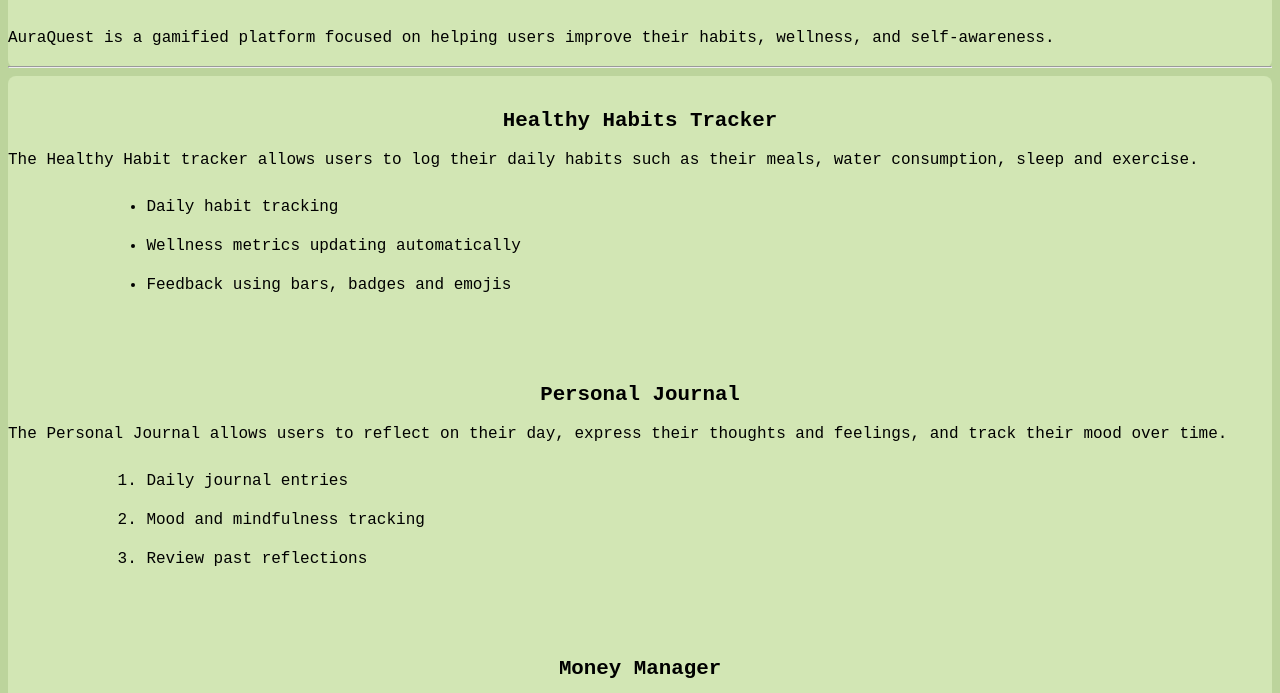
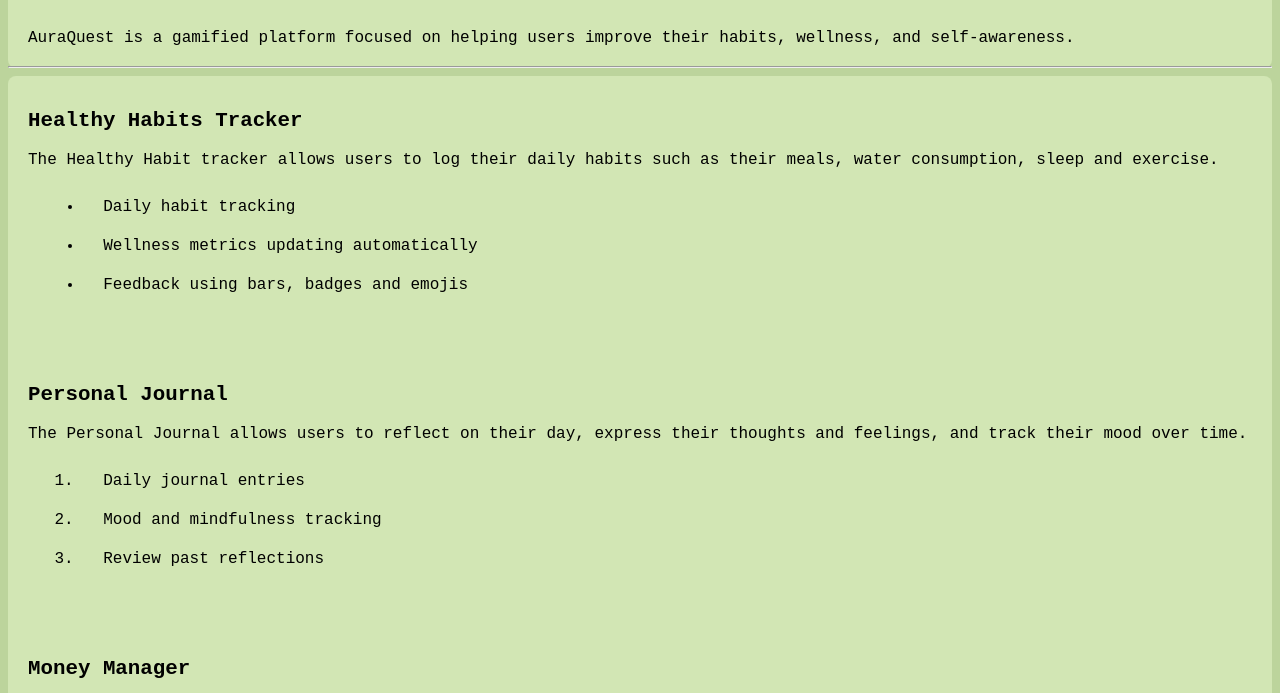
Before and after one commit to IvanDu88/AuraQuest, a plain HTML site: page about.html in a window 1280 px wide. Shown: the part 86-779 px from the top of the page. Drawn offline with Linux system fonts and the light colour scheme.

Commit message:
Add files via upload

```diff
--- a/about.css
+++ b/about.css
@@ -6,8 +6,8 @@
     line-height: 1.5;
 }
 ul, ol{
-    width: 80%;
-    margin: 10px auto;
+    width: 90%;
+    margin: auto;
     text-align: left;
     font-size: 16px;
 }
@@ -16,12 +16,16 @@
     margin: 5px 0;
 }
 section{
+    text-indent: 20px;
     background-color: rgb(210, 230, 180);
     border-radius: 8px;
 }
 
-h1, h2{
+h1{
     text-align: center;
+}
+h2{
+    text-align: left;
 }
 
 .mobile-about{
--- a/healthStyles.css
+++ b/healthStyles.css
@@ -1,6 +1,3 @@
-section{
-    margin: 20px;
-}
 nav{
     margin: 10px;
 }
```
